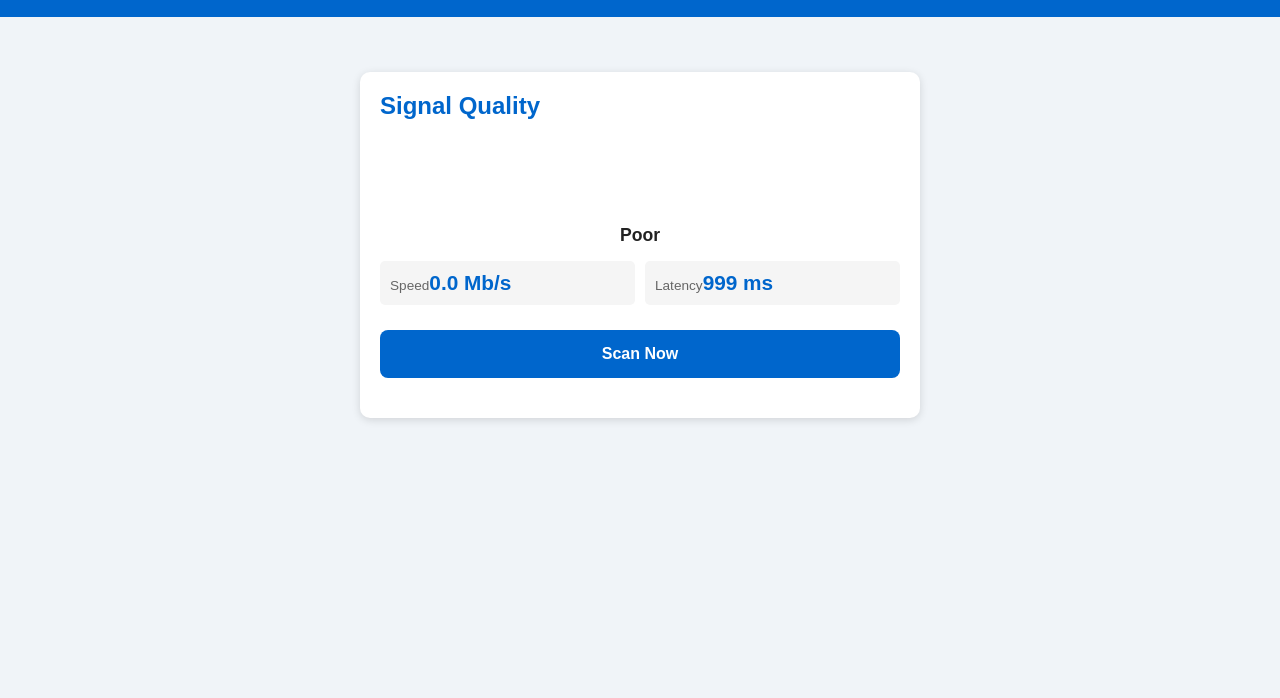
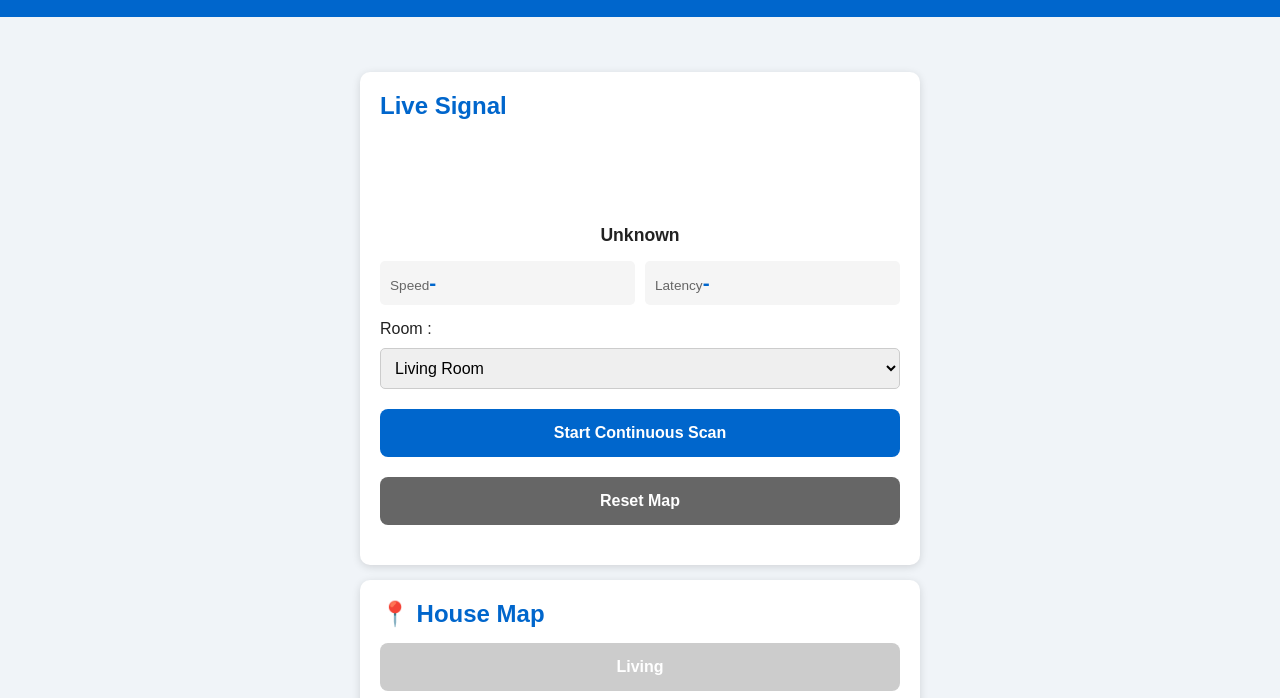
Before and after one commit to MchCvs/wifi-scanner, a plain HTML site: page index.html in a window 1280 px wide. Shown: the part 61-759 px from the top of the page. Drawn offline with Linux system fonts and the light colour scheme.

Commit message:
Continuous scan + house map

```diff
--- a/index.html
+++ b/index.html
@@ -24,9 +24,16 @@ h2 { color: #0066cc; margin-bottom: 15px; }
 .stat div { padding: 10px; background: #f5f5f5; border-radius: 5px; }
 .stat-label { font-size: 0.85rem; color: #666; }
 .stat-value { font-size: 1.3rem; font-weight: bold; color: #0066cc; }
+select { width: 100%; padding: 10px; margin: 10px 0; border: 1px solid #ccc; border-radius: 5px; font-size: 16px; }
 button { width: 100%; padding: 15px; margin: 10px 0; border: none; border-radius: 8px; background: #0066cc; color: white; font-size: 16px; font-weight: bold; cursor: pointer; }
 button:active { opacity: 0.8; }
-button:disabled { opacity: 0.5; }
+button.s { background: #666; }
+.map { display: grid; gap: 10px; }
+.room { padding: 15px; border-radius: 8px; color: white; font-weight: bold; text-align: center; }
+.room.good { background: #4caf50; }
+.room.ok { background: #ff9800; }
+.room.bad { background: #f44336; }
+.room.none { background: #ccc; }
 #status { font-size: 0.9rem; color: #666; margin-top: 10px; }
 </style>
 </head>
@@ -34,21 +41,39 @@ button:disabled { opacity: 0.5; }
 <header><h1>📶 WiFi Scanner</h1></header>
 <main>
 <div class="card">
-<h2>Signal Quality</h2>
+<h2>Live Signal</h2>
 <div class="bars" id="bars"></div>
 <div class="info" id="quality">Unknown</div>
 <div class="stat">
 <div><span class="stat-label">Speed</span><span class="stat-value" id="speed">-</span></div>
 <div><span class="stat-label">Latency</span><span class="stat-value" id="latency">-</span></div>
 </div>
-<button id="btn" onclick="scan()">Scan Now</button>
+<label>Room :<select id="room">
+<option value="Living">Living Room</option>
+<option value="Bedroom">Bedroom</option>
+<option value="Kitchen">Kitchen</option>
+<option value="Bathroom">Bathroom</option>
+<option value="Garden">Garden</option>
+<option value="Garage">Garage</option>
+</select></label>
+<button onclick="toggleScan()" id="btn">Start Continuous Scan</button>
+<button class="s" onclick="clearMap()">Reset Map</button>
 <p id="status"></p>
+</div>
+
+<div class="card">
+<h2>📍 House Map</h2>
+<div class="map" id="map"></div>
 </div>
 </main>
 
 <script>
 const bars = [0,1,2,3,4];
+const rooms = ['Living', 'Bedroom', 'Kitchen', 'Bathroom', 'Garden', 'Garage'];
 let quality = 0;
+let scanning = false;
+let data = JSON.parse(localStorage.getItem('wifi-map') || '{}');
+rooms.forEach(r => { if (!data[r]) data[r] = null; });
 
 function updateUI(speed, latency) {
   const speedScore = Math.min(100, speed * 6);
@@ -61,7 +86,7 @@ function updateUI(speed, latency) {
     let cls = 'bar';
     if (i < barCount) {
       if (quality >= 80) cls += ' good';
-      else if (quality >= 50) cls += ' ok';
+      else if (quality >= 60) cls += ' ok';
       else cls += ' bad';
     }
     html += '<div class="' + cls + '"></div>';
@@ -71,6 +96,28 @@ function updateUI(speed, latency) {
   document.getElementById('speed').textContent = speed.toFixed(1) + ' Mb/s';
   document.getElementById('latency').textContent = latency.toFixed(0) + ' ms';
   document.getElementById('quality').textContent = quality >= 80 ? 'Excellent' : quality >= 60 ? 'Good' : quality >= 40 ? 'Fair' : 'Poor';
+
+  if (scanning) {
+    const room = document.getElementById('room').value;
+    data[room] = Math.round(quality);
+    localStorage.setItem('wifi-map', JSON.stringify(data));
+    drawMap();
+  }
+}
+
+function drawMap() {
+  let html = '';
+  rooms.forEach(r => {
+    const val = data[r];
+    let cls = 'room none';
+    if (val !== null) {
+      if (val >= 80) cls = 'room good';
+      else if (val >= 60) cls = 'room ok';
+      else cls = 'room bad';
+    }
+    html += '<div class="' + cls + '">' + r + (val !== null ? '<br>' + val + '%' : '') + '</div>';
+  });
+  document.getElementById('map').innerHTML = html;
 }
 
 async function measureSpeed() {
@@ -112,25 +159,40 @@ async function measureLatency() {
 }
 
 async function scan() {
-  const btn = document.getElementById('btn');
-  btn.disabled = true;
-  document.getElementById('status').textContent = 'Measuring...';
-
   try {
     const [speed, latency] = await Promise.all([
       measureSpeed(),
       measureLatency()
     ]);
     updateUI(speed, latency);
-    document.getElementById('status').textContent = '✓ Done';
   } catch (e) {
-    document.getElementById('status').textContent = '✗ Error: check connection';
-  } finally {
-    btn.disabled = false;
+    document.getElementById('status').textContent = '✗ Error';
   }
 }
 
-updateUI(0, 999);
+function toggleScan() {
+  scanning = !scanning;
+  document.getElementById('btn').textContent = scanning ? 'Stop Scan' : 'Start Continuous Scan';
+  document.getElementById('btn').style.background = scanning ? '#f44336' : '#0066cc';
+  document.getElementById('status').textContent = scanning ? 'Scanning every 5s...' : '';
+
+  if (scanning) {
+    scan();
+    const interval = setInterval(() => {
+      if (!scanning) clearInterval(interval);
+      else scan();
+    }, 5000);
+  }
+}
+
+function clearMap() {
+  data = {};
+  rooms.forEach(r => { data[r] = null; });
+  localStorage.setItem('wifi-map', JSON.stringify(data));
+  drawMap();
+}
+
+drawMap();
 
 if ('serviceWorker' in navigator) {
   navigator.serviceWorker.register('sw.js').catch(() => {});
```
Also changed, not shown: 1 other file.
